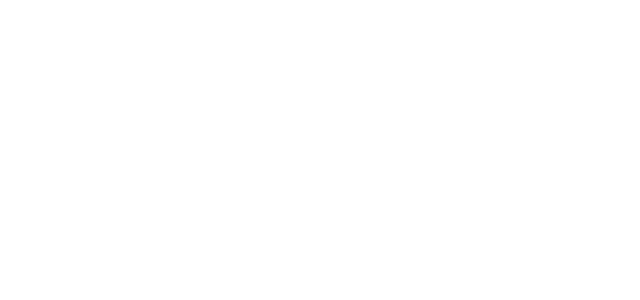
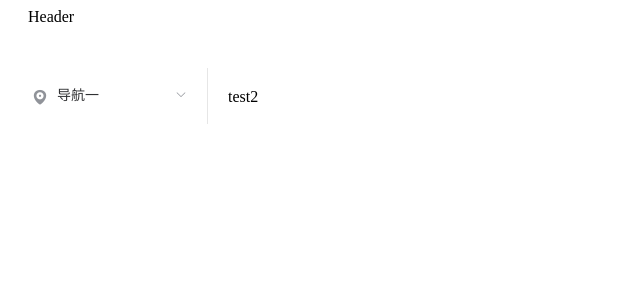
Before and after one commit to fange123/yeb, a Vue app: page /#/test2 in a window 1280 px wide. Shown: the top 300 px of the page, without its empty margins (0-640 px from the left). Built offline with nearby package versions, Linux system fonts and the light colour scheme; sample sign-in values are in the browser's storage.

Commit message:
dev:首页布局加导航菜单完成

```diff
--- a/src/router/index.js
+++ b/src/router/index.js
@@ -2,6 +2,8 @@
 import VueRouter from "vue-router";
 import Login from "../views/Login.vue";
 import Welcome from "../views/Welcome.vue";
+import Test1 from "../views/Test1.vue";
+import Test2 from "../views/Test2.vue";
 
 Vue.use(VueRouter);
 
@@ -10,11 +12,24 @@
     path: "/",
     name: "Login",
     component: Login,
+    hidden: true,
   },
   {
     path: "/welcome",
-    name: "Welcome",
+    name: "导航一",
     component: Welcome,
+    children: [
+      {
+        path: "/test1",
+        name: "选项一",
+        component: Test1,
+      },
+      {
+        path: "/test2",
+        name: "选项二",
+        component: Test2,
+      },
+    ],
   },
 ];
 
--- /dev/null
+++ b/src/views/Test1.vue
@@ -0,0 +1,41 @@
+<template>
+    <div>
+test1
+    </div>
+</template>
+
+<script>
+export default {
+   name:"Test1",
+    props: {
+
+    },
+    data() {
+        return {
+
+        };
+    },
+    computed: {
+
+    },
+    created() {
+
+    },
+    mounted() {
+
+    },
+    watch: {
+
+    },
+    methods: {
+
+    },
+    components: {
+
+    },
+};
+</script>
+
+<style scoped lang="scss">
+
+</style>
--- /dev/null
+++ b/src/views/Test2.vue
@@ -0,0 +1,41 @@
+<template>
+    <div>
+test2
+    </div>
+</template>
+
+<script>
+export default {
+    name:"Test2",
+    props: {
+
+    },
+    data() {
+        return {
+
+        };
+    },
+    computed: {
+
+    },
+    created() {
+
+    },
+    mounted() {
+
+    },
+    watch: {
+
+    },
+    methods: {
+
+    },
+    components: {
+
+    },
+};
+</script>
+
+<style scoped lang="scss">
+
+</style>
--- a/src/views/Welcome.vue
+++ b/src/views/Welcome.vue
@@ -1,10 +1,24 @@
 <template>
-    <div>
-      welcome
-    </div>
+    <el-container>
+  <el-header>Header</el-header>
+  <el-container>
+    <el-aside width="200px">
+      <el-menu router>
+      <el-submenu index="1" v-if="!item.hidden" v-for="(item,index) in $router.options.routes" :key='index'>
+        <template slot="title"><i class="el-icon-location"></i>{{item.name}}</template>
+          <el-menu-item :index="children.path" v-for="(children,i) in item.children" :key='i'>{{children.name}}</el-menu-item>
+        </el-submenu>
+        </el-menu>
+    </el-aside>
+    <el-main>
+      <router-view/>
+    </el-main>
+  </el-container>
+</el-container>
 </template>
 
 <script>
+
 export default {
   name:'Welcome',
     props: {
@@ -18,6 +32,7 @@
 
     methods: {
 
+
     },
     components: {
 
```
